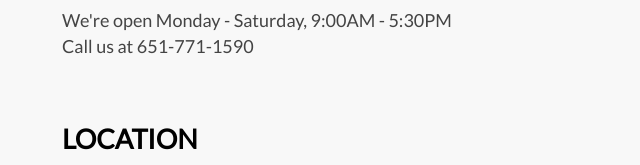
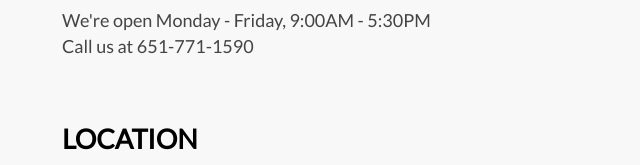
Before and after one commit to meowr/phalenauto, a plain HTML site: page index.html in a window 1280 px wide. Shown: the part 1333-1498 px from the top of the page, 66-706 px from the left. Drawn offline with Linux system fonts and the light colour scheme.

Commit message:
Update index.html

```diff
--- a/index.html
+++ b/index.html
@@ -21,7 +21,7 @@
     <div class="person" id="kuan"><h3>Kuan Chen</h3><p>Kuan opened Phalen Park Auto Repair more than 12 years ago, and is an ASE Certified Master Technician with over 20 years of experience. He was previously the owner and operator of Kuan Auto Repair in St. Paul.</p></div>
     <div class="person" id="michael"><h3>Michael Chau</h3><p>Michael is a partner at Phalen Auto Repair, having worked as a technician and service manager in the industry for over 30 years, and specializes in European automobiles.</p></div>
     <h1 class="clear">Hours &amp; Phone</h1>
-    <p>We're open Monday - Saturday, 9:00AM - 5:30PM
+    <p>We're open Monday - Friday, 9:00AM - 5:30PM
     <br>Call us at 651-771-1590</p>
     <h1>Location</h1>
     <p>Our shop is located at 1383 Arcade Street, St. Paul, MN 55106</p>
```
